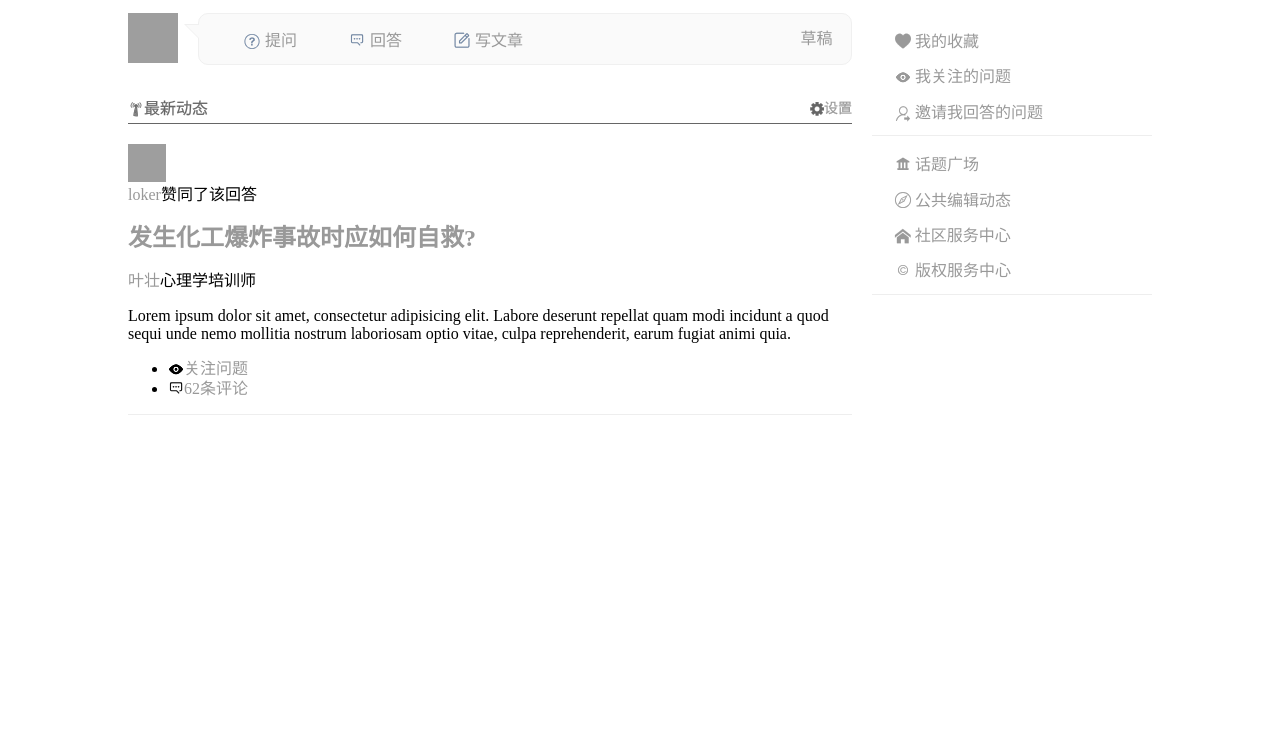
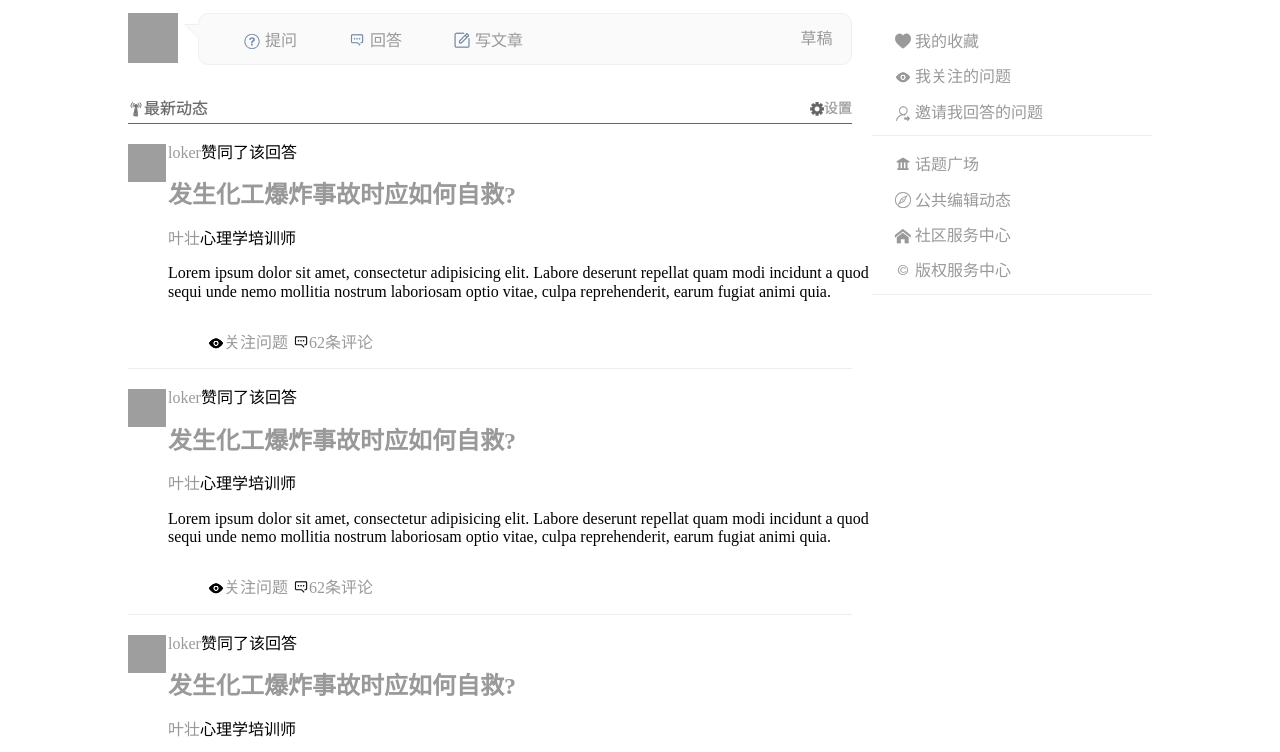
Before and after one commit to lyuke/zhihu-by-react, a React app: page / in a window 1280 px wide. Shown: the part 47-799 px from the top of the page. Built offline with nearby package versions, Linux system fonts and the light colour scheme; grey boxes are pictures that could not be loaded.

Commit message:
update the layout of feed

```diff
--- a/src/components/content/feedItem.js
+++ b/src/components/content/feedItem.js
@@ -14,13 +14,18 @@ export default class FeedItem extends React.Component {
 	render() {
 		return (
 			<div className="feed-item">
+				<div className="feed-aside">
 					<Avatar></Avatar>
+				</div>
+				<div className="feed-main">
 					<FeedSource />
 					<QuestionLink />
 					<Author />
 					<Answer />
 					<FeedFooter />
 				</div>
+
+			</div>
 		)
 	}
 
--- a/src/components/content/feeds.js
+++ b/src/components/content/feeds.js
@@ -8,11 +8,14 @@ export default class Feeds extends React.Component {
 	}
 
 	render() {
-
+		let feeds = [];
+		for (var i = 0; i < 10; i++) {
+			feeds.push(<FeedItem />);
+		}
 		return (
 			<div className="feeds">
 				<HomeListTitle />
-				<FeedItem />
+				{feeds}
 			</div>
 
 		)
--- a/src/styles/content/content.scss
+++ b/src/styles/content/content.scss
@@ -26,10 +26,35 @@
 
 .feed-item{
 	width:100%;
+	position:relative;
 	margin-top:20px;
 	border-bottom: 1px solid #eee;
 	img{
 		width:38px;
 		height:38px;
 	}
+	.feed-aside{
+		width:40px;
+		position:absolute;
+		top:0;
+		left:0;
+	}
+	.feed-main{
+		left:40px;
+		top:0;
+		width:100%;
+		position:relative;
+	}
 }
+
+
+.feed-footer{
+	ul{
+		display:inline-block;
+
+		li{
+			display:inline-block;
+			margin-right: 5px;
+		}
+	}
+}
```
Lines whose indentation alone changed are shown as unchanged.
